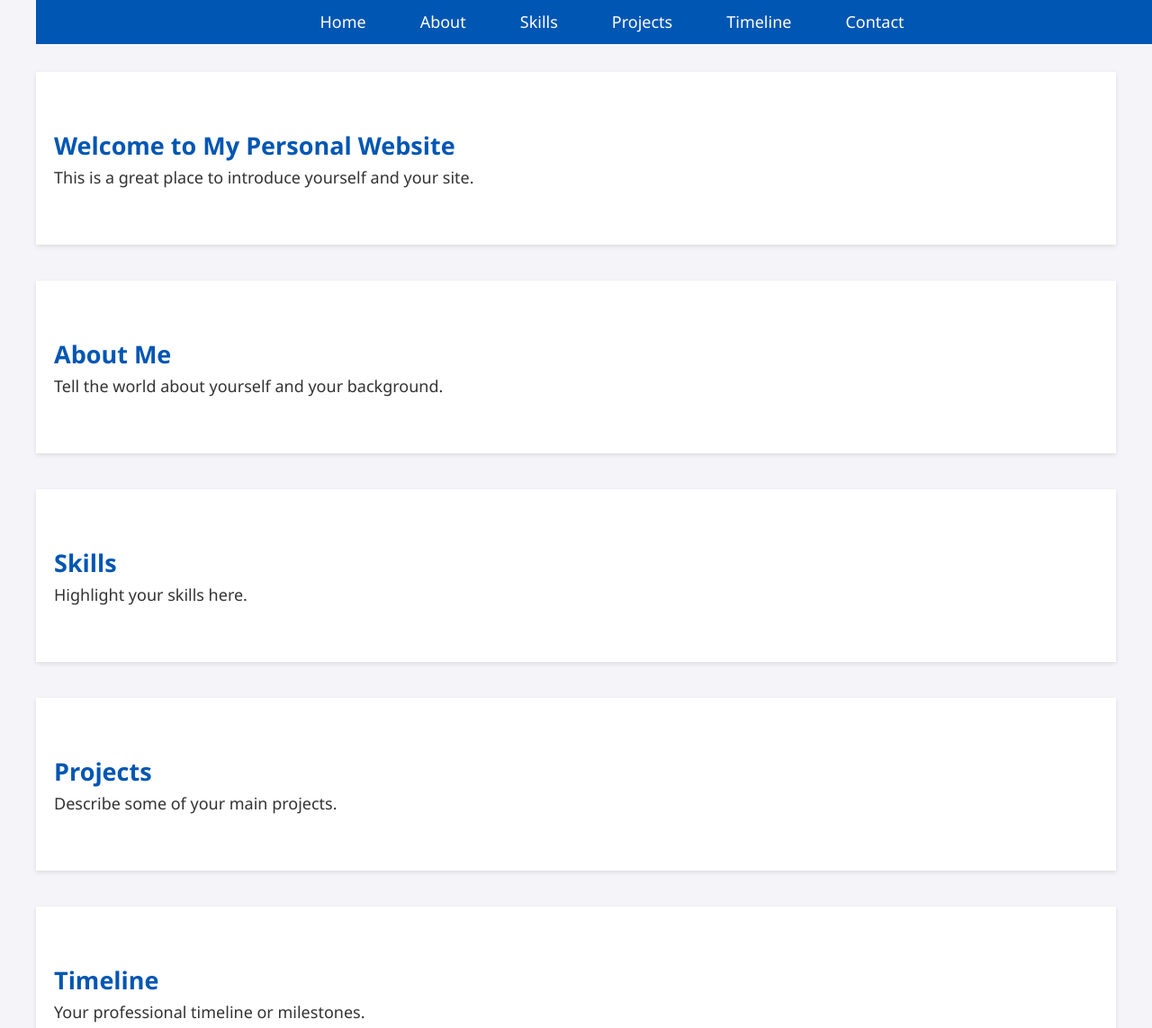
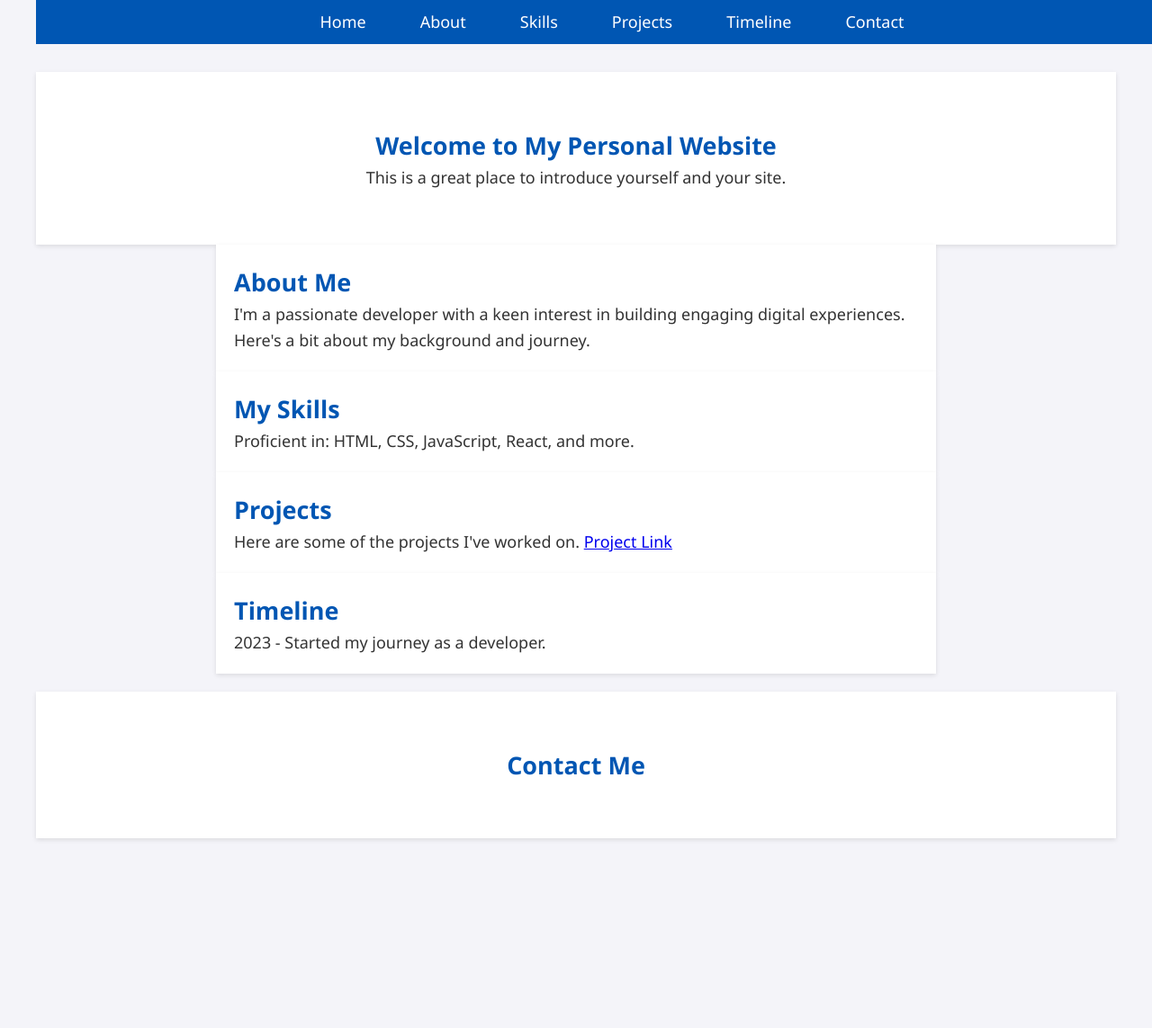
Before and after one commit to ayen05/ayen05.github.io, a plain HTML site: page index.html in a window 1280 px wide. Shown: the top 1143 px of the page at 90% size. After the commit the page ends 972 px from the top, so only its background shows below. Drawn offline with Linux system fonts and the light colour scheme.

Commit message:
Update index.html

```diff
--- a/index.html
+++ b/index.html
@@ -5,6 +5,8 @@
     <meta name="viewport" content="width=device-width, initial-scale=1.0">
     <title>My Personal Website</title>
     <link rel="stylesheet" href="style.css">
+    <!-- Link to a CDN for icons like Font Awesome -->
+    <link rel="stylesheet" href="https://cdnjs.cloudflare.com/ajax/libs/font-awesome/5.15.1/css/all.min.css">
 </head>
 <body>
     <nav>
@@ -18,39 +20,32 @@
         </ul>
     </nav>
 
-    <section id="home">
+    <section id="home" class="text-center">
         <h1>Welcome to My Personal Website</h1>
         <p>This is a great place to introduce yourself and your site.</p>
     </section>
 
-    <section id="about">
+    <section id="about" class="container">
         <h2>About Me</h2>
-        <p>Tell the world about yourself and your background.</p>
+        <p>I'm a passionate developer with a keen interest in building engaging digital experiences. Here's a bit about my background and journey.</p>
     </section>
 
-    <section id="skills">
-        <h2>Skills</h2>
-        <p>Highlight your skills here.</p>
+    <section id="skills" class="container">
+        <h2>My Skills</h2>
+        <p>Proficient in: HTML, CSS, JavaScript, React, and more.</p>
+        <!-- Example of skill bars or icons could go here -->
     </section>
 
-    <section id="projects">
+    <section id="projects" class="container">
         <h2>Projects</h2>
-        <p>Describe some of your main projects.</p>
+        <p>Here are some of the projects I've worked on. <a href="#">Project Link</a></p>
     </section>
 
-    <section id="timeline">
+    <section id="timeline" class="container">
         <h2>Timeline</h2>
-        <p>Your professional timeline or milestones.</p>
+        <p>2023 - Started my journey as a developer.</p>
     </section>
 
-    <section id="contact">
-        <h2>Contact</h2>
-        <p>How people can reach you.</p>
-    </section>
-
-    <footer>
-        <p>Copyright &copy; 2023 All Rights Reserved</p>
-    </footer>
-</body>
-</html>
-`
+    <section id="contact" class="text-center margin-top">
+        <h2>Contact Me</h2>
+        <p>
```
